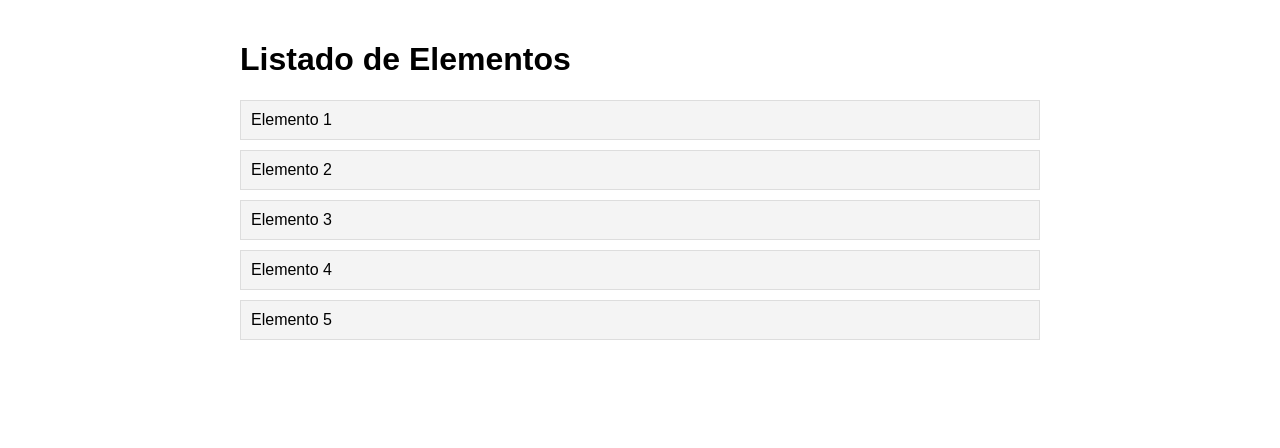
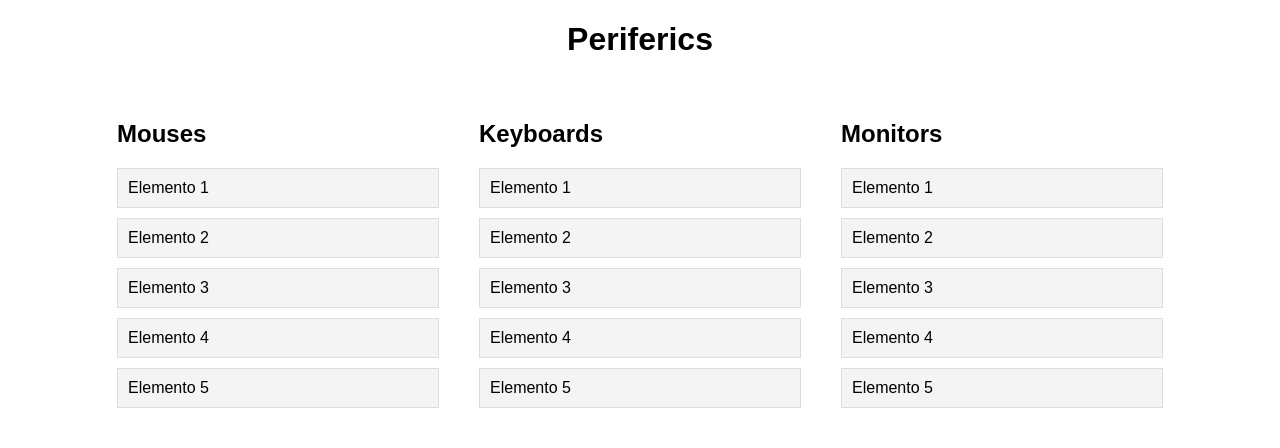
Before and after one commit to iaw-2024/ThiagoZanconi-1-html-css, a plain HTML site: page listado/html_css/index.html in a window 1280 px wide. Drawn offline with Linux system fonts and the light colour scheme.

Commit message:
CSS styling

```diff
--- a/listado/html_css/index.html
+++ b/listado/html_css/index.html
@@ -3,12 +3,14 @@
 <head>
     <meta charset="UTF-8">
     <meta name="viewport" content="width=device-width, initial-scale=1.0">
-    <title>Listado de Elementos</title>
+    <title>Perifericos</title>
     <link rel="stylesheet" href="styles.css">
 </head>
 <body>
-    <div class="container">
-        <h1>Listado de Elementos</h1>
+    <h1 class="header">Periferics</h1>
+    <div class="wrapper">
+        <div class="container1">
+            <h2>Mouses</h2>
             <ul class="list">
                 <li>Elemento 1</li>
                 <li>Elemento 2</li>
@@ -17,5 +19,26 @@
                 <li>Elemento 5</li>
             </ul>
         </div>
+        <div class="container1">
+            <h2>Keyboards</h2>
+            <ul class="list">
+                <li>Elemento 1</li>
+                <li>Elemento 2</li>
+                <li>Elemento 3</li>
+                <li>Elemento 4</li>
+                <li>Elemento 5</li>
+            </ul>
+        </div>
+        <div class="container1">
+            <h2>Monitors</h2>
+            <ul class="list">
+                <li>Elemento 1</li>
+                <li>Elemento 2</li>
+                <li>Elemento 3</li>
+                <li>Elemento 4</li>
+                <li>Elemento 5</li>
+            </ul>
+        </div>
+    </div>
 </body>
 </html>
--- a/listado/html_css/styles.css
+++ b/listado/html_css/styles.css
@@ -5,10 +5,24 @@ body {
     padding: 0;
 }
 
-.container {
+.header{
+    max-width: fit-content;
+    margin-left: auto;
+    margin-right: auto;
+}
+
+.wrapper {
+    max-width: fit-content;
+    margin-left: auto;
+    margin-right: auto;
+    overflow: auto;
+}
+
+.container1 {
     max-width: 800px;
     margin: 0 auto;
     padding: 20px;
+    float: left;
 }
 
 /* Estilo de la lista */
@@ -22,10 +36,11 @@ body {
     border: 1px solid #ddd;
     margin-bottom: 10px;
     padding: 10px;
+    width: 300px;
 }
 
 /* Estilo responsive */
-@media only screen and (max-width: 600px) {
+@media only screen and (max-width: 400px) {
     .container {
         padding: 10px;
     }
```
Lines whose indentation alone changed are shown as unchanged.
